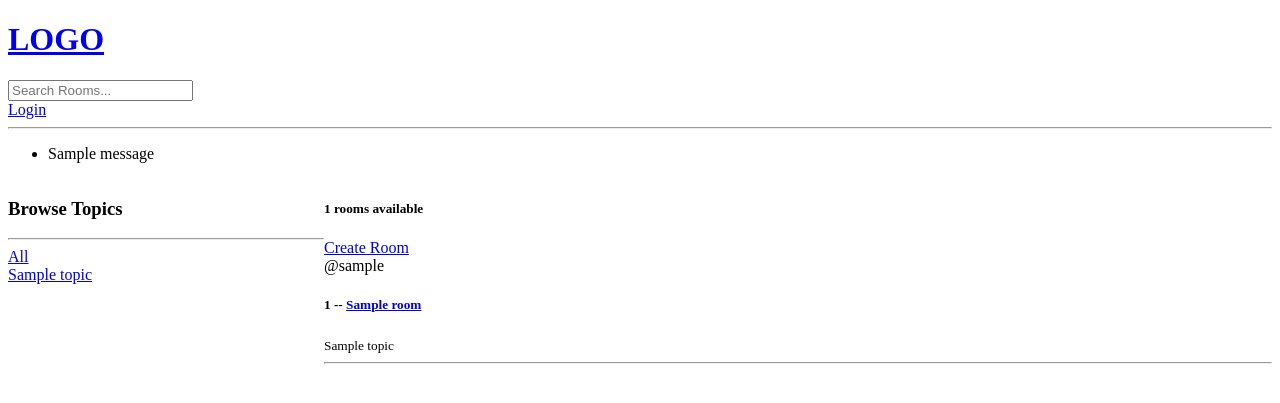
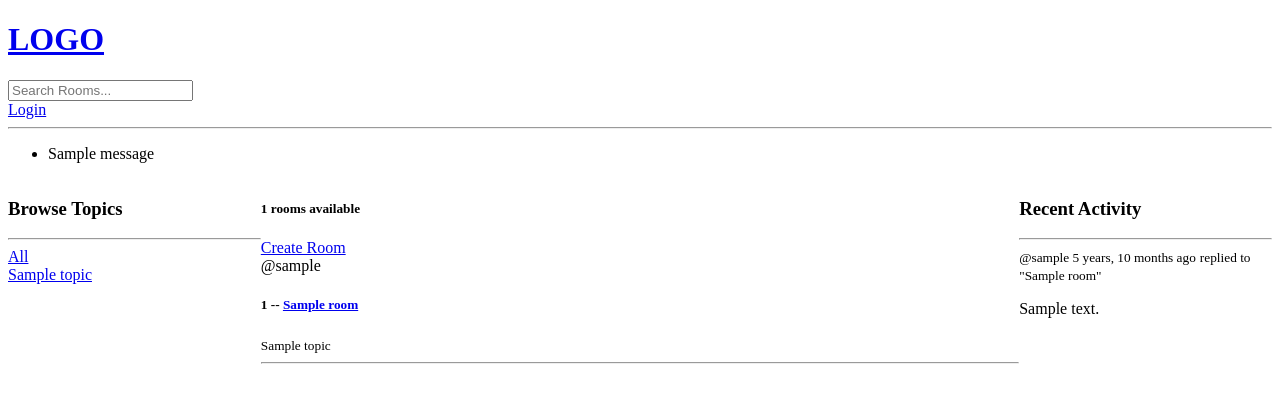
Before and after one commit to Hernandez-Marcos/Tutorial-de-django, a Django app: page / in a window 1280 px wide. Shown: the top 403 px of the page. Run offline with Django 5.2, Linux system fonts and the light colour scheme; tables that the repository leaves empty hold one stand-in row (values such as "Sample post"); one stand-in notice (Sample message) is shown.

Commit message:
Activity feed added.

```diff
--- a/base/models.py
+++ b/base/models.py
@@ -35,5 +35,8 @@ class Message(models.Model):
     updated = models.DateTimeField(auto_now=True)
     created = models.DateTimeField(auto_now_add=True)
 
+    class Meta:
+        ordering = ['-updated', '-created']
+
     def __str__(self):
         return self.body[0:50]
--- a/base/templates/base/home.html
+++ b/base/templates/base/home.html
@@ -5,7 +5,7 @@
 <style>
     .home-container{
         display: grid;
-        grid-template-columns: 1fr 3fr;
+        grid-template-columns: 1fr 3fr 1fr;
     }
 </style>
 
@@ -50,6 +50,19 @@
 
     </div>
 
+    <div>
+        <h3>Recent Activity</h3>
+        <hr>
+        {% for message in room_messages %}
+            <div>
+                 <small>@{{message.user}} {{message.created|timesince}} ago</small>
+                 <small>replied to "{{message.room}}"</small>
+
+                 <p>{{message}}</p>
+            </div>
+        {% endfor %}
+    </div>
+
 </div>
 
 {% endblock content %}
--- a/base/views.py
+++ b/base/views.py
@@ -76,14 +76,16 @@ def home(request):
 
     topics = Topic.objects.all()
     room_count = rooms.count()
+    room_messages = Message.objects.all()
 
-    context = {'rooms': rooms, 'topics': topics, "room_count": room_count}
+    context = {'rooms': rooms, 'topics': topics,
+     "room_count": room_count, 'room_messages': room_messages}
     return render(request, 'base/home.html', context)
 
 
 def room(request, pk):
     room = Room.objects.get(id=pk)
-    room_messages = room.message_set.all().order_by('-created')
+    room_messages = room.message_set.all()
     participants = room.participants.all()
 
     if request.method == 'POST':
```
